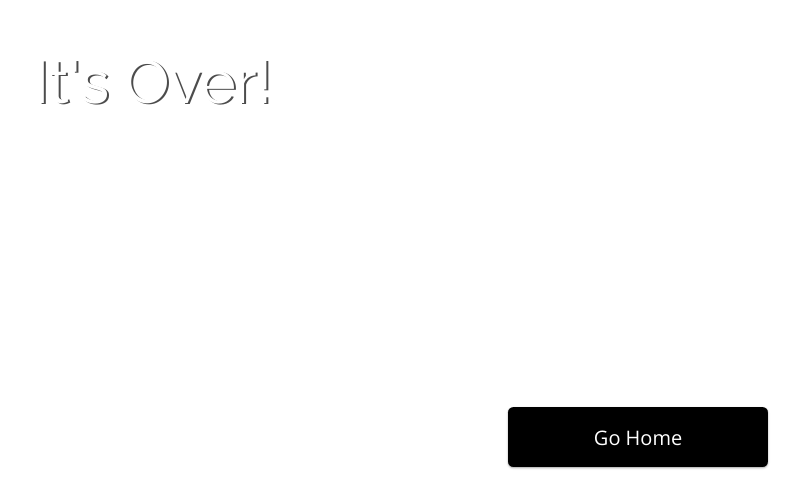
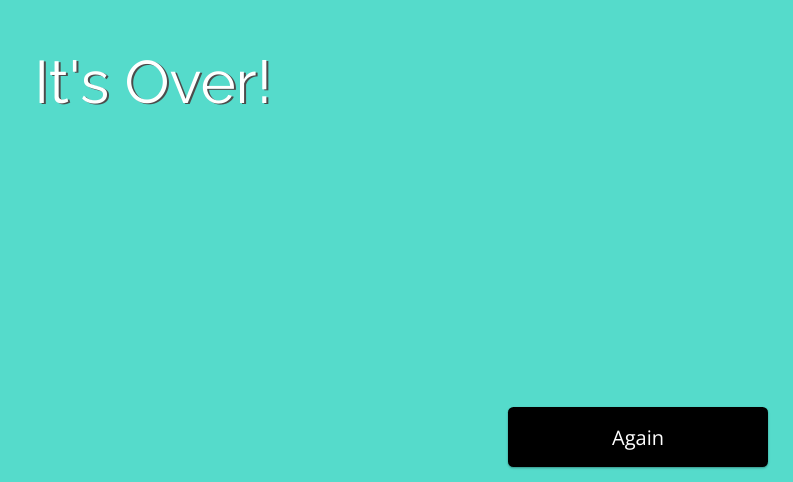
Before and after one commit to CatieTort/Reactimate, a React (Create React App) app: page /end in a window 1280 px wide. Shown: the part 318-800 px from the top of the page, without its empty margins (487-1280 px from the left). Built offline with nearby package versions, Linux system fonts and the light colour scheme.

Commit message:
fixed end page

```diff
--- a/src/App.css
+++ b/src/App.css
@@ -236,6 +236,10 @@ body {
 
 .home {
   background-color: #76EE00; }
+  .home .homeBtn {
+    position: fixed;
+    bottom: 15px;
+    right: 25px; }
 
 html {
   font-size: 62.5%; }
@@ -374,3 +378,36 @@ body {
 
 .spin {
   background-color: #8A4FFF; }
+
+html {
+  font-size: 62.5%; }
+
+body {
+  font-family: 'Open Sans', sans-serif;
+  font-size: 2rem; }
+
+.container {
+  display: flex;
+  flex-direction: column;
+  justify-content: center;
+  align-items: center;
+  height: 100vh; }
+
+.heading {
+  font-family: 'Raleway', sans-serif;
+  color: #fff;
+  font-size: 6rem;
+  text-align: center;
+  text-shadow: 2px 1px #4C4C4C; }
+
+.text {
+  color: #4C4C4C; }
+
+.nxtBtn {
+  position: fixed;
+  bottom: 15px;
+  right: 25px;
+  align-self: flex-end; }
+
+.end {
+  background-color: #55DBCB; }
--- a/src/Views/End.js
+++ b/src/Views/End.js
@@ -7,7 +7,7 @@ class End extends Component {
 		return(
 			<div className="end container">
 				<div className="heading">It's Over!</div>
-				<Button newClass={"nxtBtn"} href={'/'} btnText={'Go Home'} />
+				<Button newClass={"nxtBtn"} href={'/'} btnText={'Again'} />
 			</div>
 		)
 	}
--- a/src/Views/Home.js
+++ b/src/Views/Home.js
@@ -6,7 +6,7 @@ class Home extends Component {
 		return(
 			<div className="home container">
 				<div className="heading">Home</div>
-				<Button newClass={"homeBtn"} href={'/bouncy'} btnText={"Let's Go"} />
+				<Button newClass={"homeBtn"} href={'/bouncy'} btnText={"Let's Do This"} />
 			</div>
 		)
 	}
--- a/src/sass/main.scss
+++ b/src/sass/main.scss
@@ -11,3 +11,4 @@
 @import './views/scroll.scss';
 @import './views/slide.scss';
 @import './views/spin.scss';
+@import './views/end.scss';
```
Also changed, not shown: src/sass/views/home.scss (+7 -0 lines).
